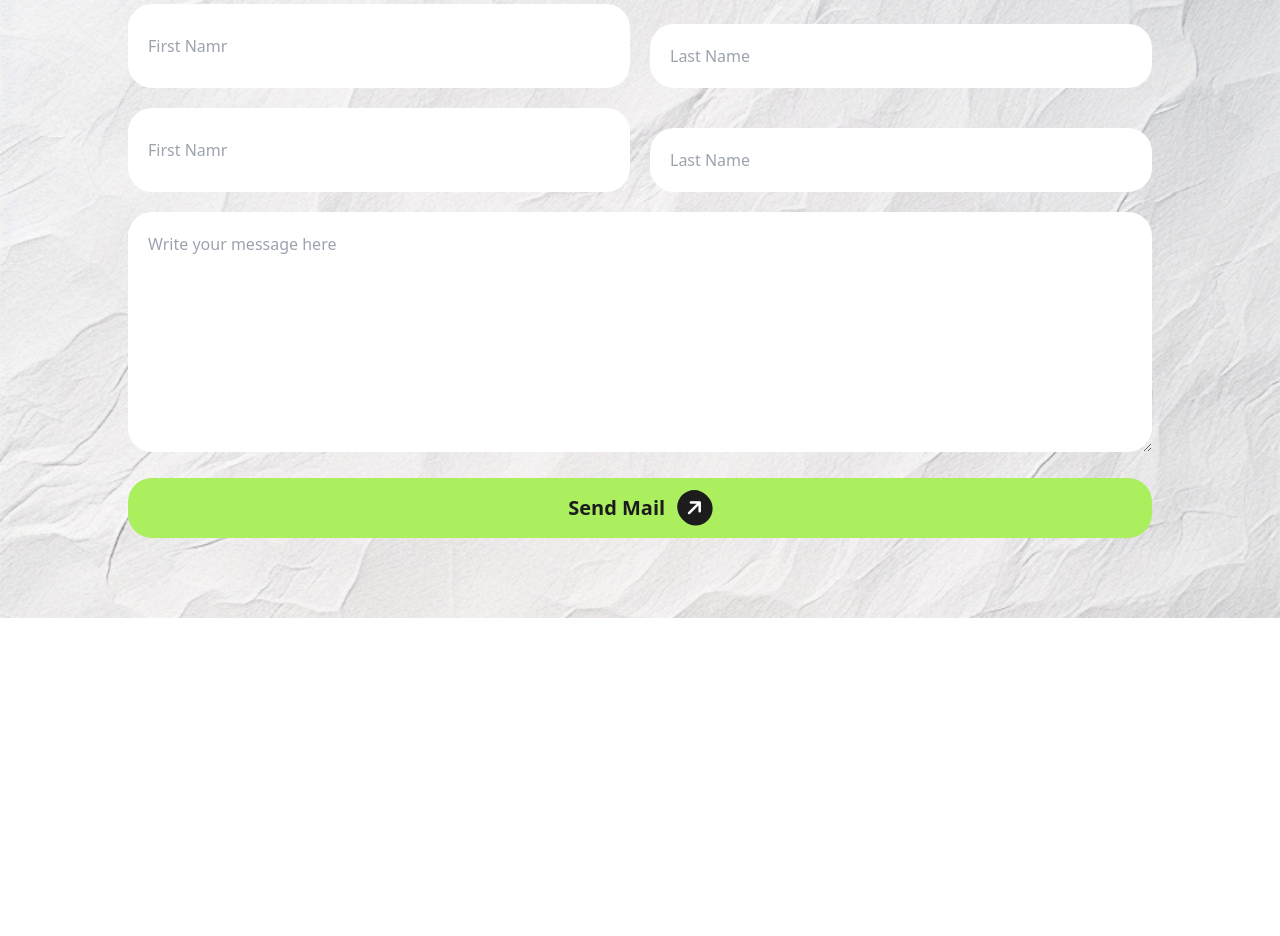
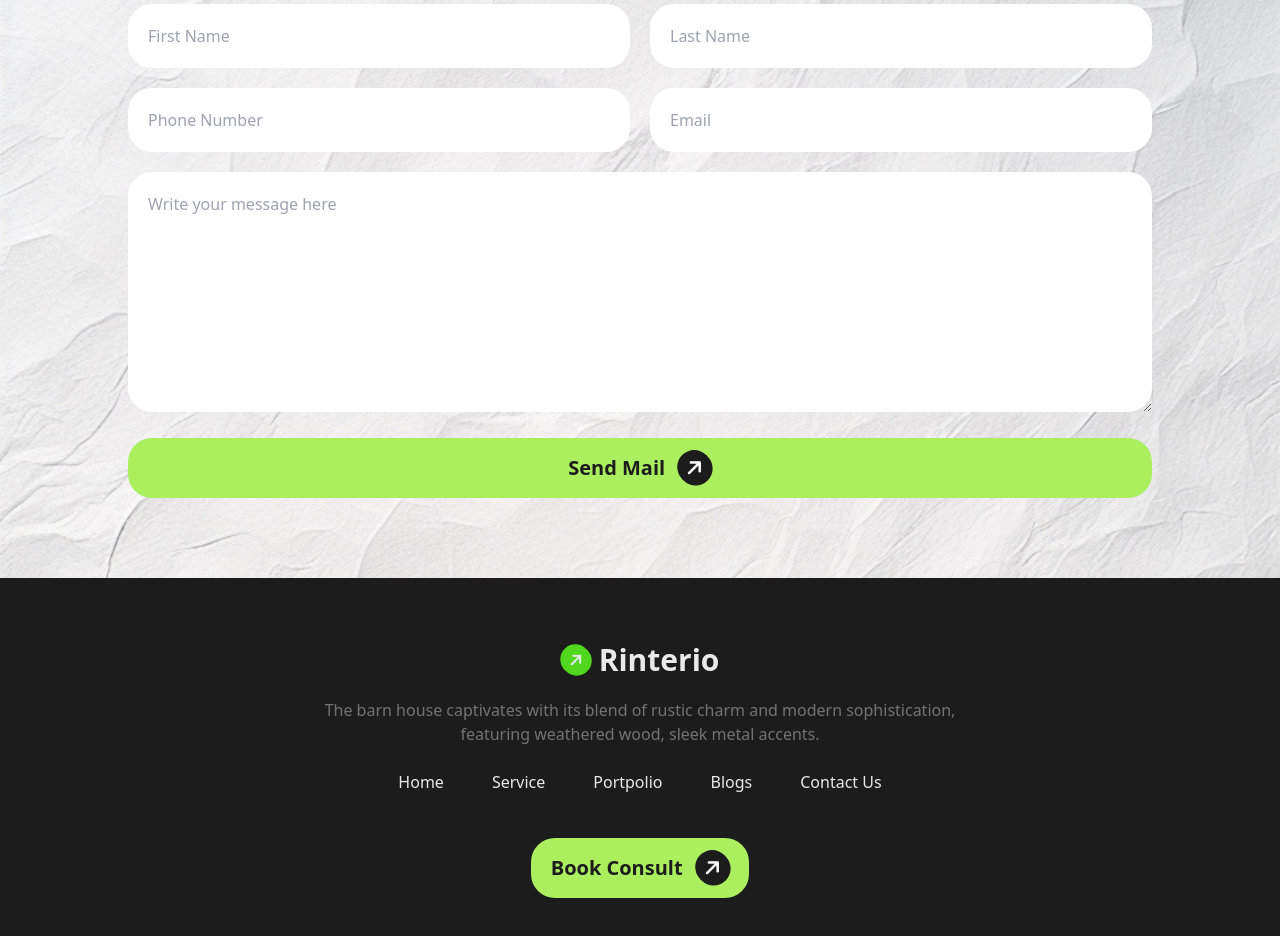
Before and after one commit to shazahanshakib/assignment3, a plain HTML site: page index.html in a window 1280 px wide. Shown: the part 3058-3994 px from the top of the page. Before the commit the page ends 3676 px from the top, so only its background shows below. Drawn offline with nearby package versions, Linux system fonts and the light colour scheme.

Commit message:
add footer section

```diff
--- a/index.html
+++ b/index.html
@@ -200,19 +200,19 @@
                         <i class="fa-solid fa-arrow-right text-[#494949]"></i>
                         <h4 class="text-[#494949] text-base font-bold ml-2">Explore our Latest works</h4>
                     </div>
-                    <h1 class="text-[#212121] text-4xl font-bold my-4 mx-2">Our Latest Portfolio</h1>
+                    <h1 class="text-[#212121] text-4xl font-bold my-4 mx-2 text-center">Our Latest Portfolio</h1>
                     <p class="text-[#494949] text-base font-medium mb-7 text-center mx-2">The barn house captivates with its blend of rustic charm and modern sophistication, <br> featuring weathered wood, sleek metal accents.</p>
                   </div>
 
                   <div class="max-sm:mx-4">
                     <form action="">
-                        <div class=" flex max-sm:flex-col">
-                            <input type="text" placeholder="First Namr" class="bg-[#FFFFFF] py-5 px-5 rounded-3xl text-[#A0A0A0] font-medium text-base w-full outline-none">
-                            <input type="text" placeholder="Last Name" class="bg-[#FFFFFF] py-5 px-5 rounded-3xl text-[#A0A0A0] font-medium text-base w-full ml-5 outline-none max-sm:ml-0 mt-5">
+                          <div class="flex max-sm:flex-col">
+                            <input type="text" placeholder="First Name" class="bg-[#FFFFFF] py-5 px-5 rounded-3xl text-[#A0A0A0] font-medium text-base w-full outline-none max-sm:ml-0 max-sm:mb-4">
+                            <input type="text" placeholder="Last Name" class="bg-[#FFFFFF] py-5 px-5 rounded-3xl text-[#A0A0A0] font-medium text-base w-full ml-5 outline-none max-sm:ml-0">
                           </div>
                           <div class=" flex my-5 max-sm:flex-col">
-                            <input type="text" placeholder="First Namr" class="bg-[#FFFFFF] py-5 px-5 rounded-3xl text-[#A0A0A0] font-medium text-base w-full outline-none">
-                            <input type="text" placeholder="Last Name" class="bg-[#FFFFFF] py-5 px-5 rounded-3xl text-[#A0A0A0] font-medium text-base w-full ml-5 outline-none max-sm:ml-0 mt-5">
+                            <input type="text" placeholder="Phone Number" class="bg-[#FFFFFF] py-5 px-5 rounded-3xl text-[#A0A0A0] font-medium text-base w-full outline-none max-sm:ml-0 max-sm:mb-4">
+                            <input type="text" placeholder="Email" class="bg-[#FFFFFF] py-5 px-5 rounded-3xl text-[#A0A0A0] font-medium text-base w-full ml-5 outline-none max-sm:ml-0">
                           </div>
                           <div class="mb-5">
                              <textarea name="" id="" placeholder="Write your message here" class="bg-[#FFFFFF] py-5 px-5 rounded-3xl text-[#A0A0A0] font-medium text-base w-full h-60 outline-none"></textarea>
@@ -226,6 +226,28 @@
            </section>
     </main>
 
-    <footer></footer>
+    <footer class="bg-[#1C1C1C] py-16">
+        <div class="max-w-5xl m-auto flex flex-col items-center">
+            <div class="flex items-center text-[#E9E9E9]">
+                <i class="fa-solid fa-arrow-right bg-[#50d71e] rounded-full p-2 -rotate-45"></i>
+                <h1 class="text-3xl pl-2 font-extrabold">Rinterio</h1>
+            </div>
+            <p class="text-[#737373] text-base font-medium mt-5 text-center mx-3">The barn house captivates with its blend of rustic charm and modern sophistication, <br> featuring weathered wood, sleek metal accents.</p>
+            <div class="">
+                <ul class="flex text-base max-sm:flex-col">
+                    <li class="m-6 text-[#E9E9E9] ">Home</li>
+                    <li class="m-6 text-[#E9E9E9]">Service</li>
+                    <li class="m-6 text-[#E9E9E9]">Portpolio</li>
+                    <li class="m-6 text-[#E9E9E9]">Blogs</li>
+                    <li class="m-6 text-[#E9E9E9]">Contact Us</li>
+                </ul>
+            </div>
+            <div class="flex items-center justify-center">
+                <button class="py-3 px-5 bg-[#ABEF5F] text-[#1C1C1C] rounded-3xl text-xl m-5 font-extrabold">Book Consult
+                    <i class="fa-solid fa-arrow-right bg-[#1C1C1C] text-[#FFFFFF] rounded-full p-2 -rotate-45 ml-2"></i>
+                </button>
+            </div>
+        </div>
+    </footer>
 </body>
 </html>
```
